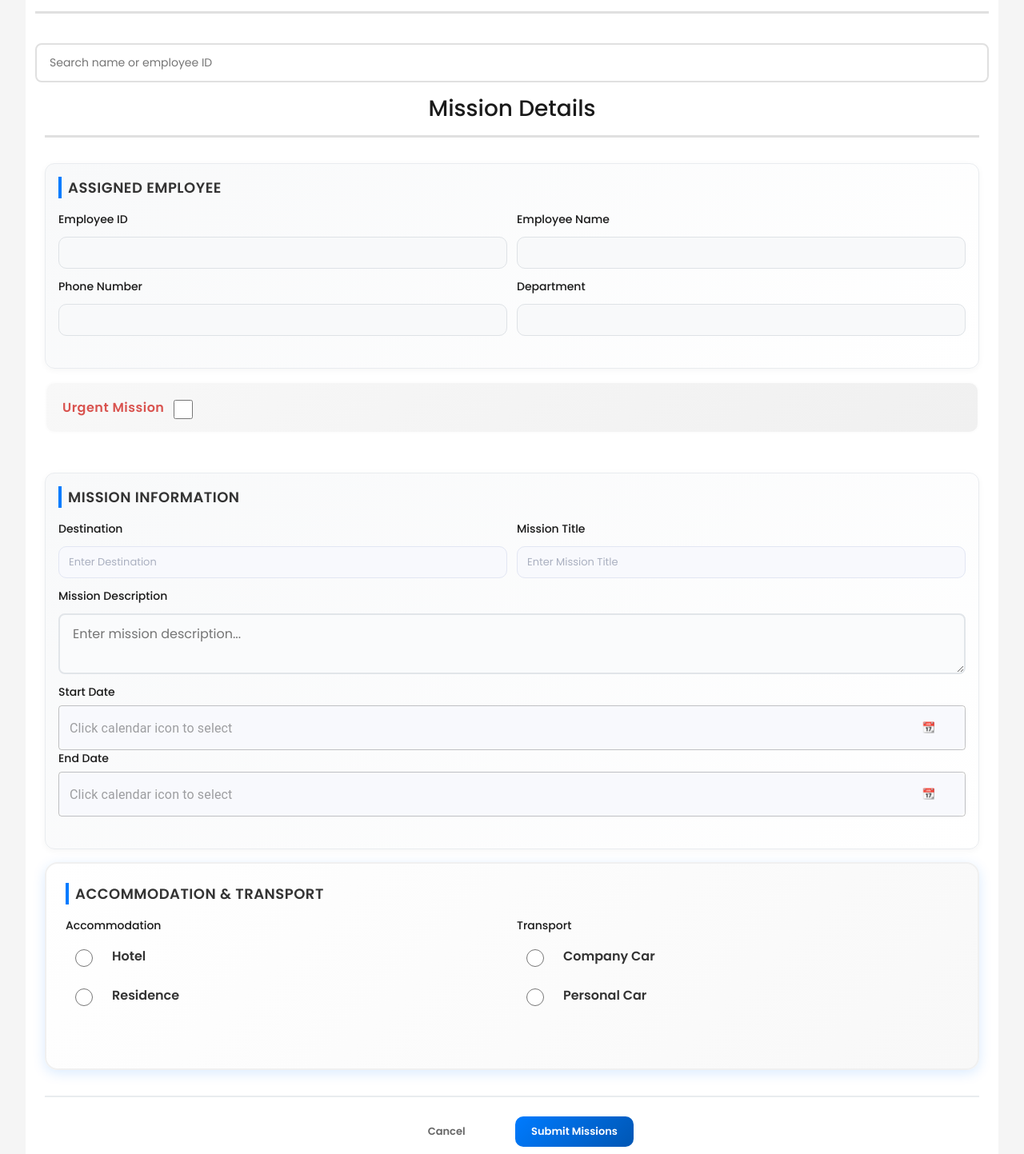
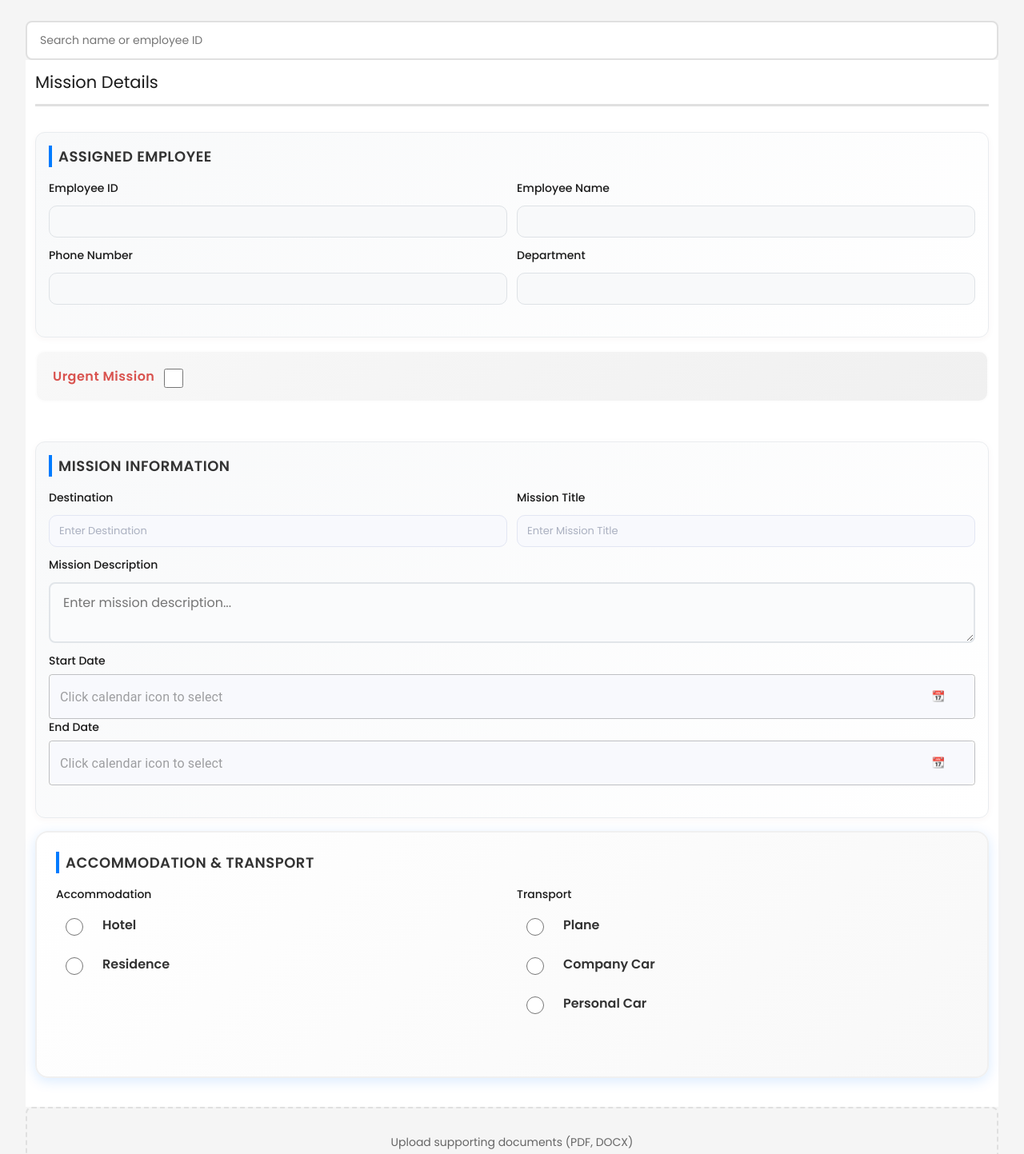
Before and after one commit to Sarahhamzaoui/PFE, a React (Vite) app: page /create-mission-page in a window 1280 px wide. Shown: the part 259-1702 px from the top of the page at 80% size. Built offline with nearby package versions, Linux system fonts and the light colour scheme; the HTML template or start-up script is replaced by a standard one.

Commit message:
update create mission   , and some css

```diff
--- a/src/Styles/CreateMissionPage.css
+++ b/src/Styles/CreateMissionPage.css
@@ -114,7 +114,7 @@ h1 {
 
 .section-title {
     font-size: 16px;
-    font-weight: 600;
+    font-weight: 400;
     color: #1a1a1a;
     margin-bottom: 12px;
 }
--- a/src/Styles/Login.css
+++ b/src/Styles/Login.css
@@ -7,7 +7,6 @@
 }
 
 /* ===== PAGE WRAPPER ===== */
-/* Full screen centered layout with light blue background */
 .login-page {
   min-height: 100vh;
   display: flex;
@@ -19,7 +18,6 @@
 }
 
 /* ===== GLOW CIRCLES ===== */
-/* Blurred circles in background for depth effect */
 .glow-circle {
   position: absolute;
   border-radius: 50%;
@@ -27,7 +25,6 @@
   opacity: 0.35;
 }
 
-/* Top left — blue glow */
 .gc1 {
   width: 400px;
   height: 400px;
@@ -36,7 +33,6 @@
   left: -100px;
 }
 
-/* Bottom right — light blue glow */
 .gc2 {
   width: 300px;
   height: 300px;
@@ -46,30 +42,39 @@
 }
 
 /* ===== FORM WRAPPER ===== */
-/* No card — form floats directly on the background */
 .login-container {
-  width: 400px;
+  width: 460px;
   position: relative;
   z-index: 2;
   text-align: center;
+}
+
+.login-container img {
+  margin-bottom: 16px;
 }
 
 .login-container h2 {
   color: #1a3a5c;
   font-size: 28px;
   font-weight: 600;
-  margin: 10px 0 6px;
+  margin: 0 0 6px;
 }
 
-/* Subtitle under the title */
-.login-container p {
+.login-container > p {
   color: #8a9ab8;
   font-size: 14px;
-  margin: 0 0 32px;
+  margin: 0 0 24px;
+}
+
+/* ===== FORM CARD ===== */
+form {
+  background: #d0e8ff;
+  border-radius: 20px;
+  padding: 32px;
+  box-shadow: 0 8px 24px rgba(0, 120, 255, 0.1);
 }
 
 /* ===== INPUT FIELDS ===== */
-/* Underline style inputs — no box border */
 .input-group {
   margin-bottom: 24px;
   text-align: left;
@@ -94,15 +99,25 @@
   color: #1a3a5c;
   font-size: 15px;
   outline: none;
+  -webkit-background-clip: text;
+  background-clip: text;
 }
 
-/* Highlight underline on focus */
 .input-group:focus-within {
   border-bottom-color: #0099ff;
 }
 
 .input-group input::placeholder {
   color: #b0cfe8;
+}
+
+/* ===== AUTOFILL OVERRIDE ===== */
+.input-group input:-webkit-autofill,
+.input-group input:-webkit-autofill:hover,
+.input-group input:-webkit-autofill:focus {
+  -webkit-box-shadow: 0 0 0px 1000px #d0e8ff inset;
+  -webkit-text-fill-color: #1a3a5c;
+  transition: background-color 5000s ease-in-out 0s;
 }
 
 /* ===== REMEMBER ME ROW ===== */
@@ -125,7 +140,6 @@
 }
 
 /* ===== LOGIN BUTTON ===== */
-/* Pill shaped gradient button */
 .login-btn {
   width: 100%;
   padding: 14px;
@@ -169,7 +183,6 @@
 }
 
 /* ===== SUCCESS MESSAGE ===== */
-/* Shown after successful login */
 .message {
   color: #0077cc;
   font-size: 14px;
--- a/src/Styles/MissionDeatilsForm.css
+++ b/src/Styles/MissionDeatilsForm.css
@@ -12,11 +12,11 @@ form {
 
 /* Section titles */
 .section-title {
-  font-size: 28px;
-  font-weight: 500;
+  font-size: 21px;
+  font-weight: 400;
   color: #1a1a1a;
   margin-bottom: 32px;
-  text-align: center;
+  text-align: left;
   padding-bottom: 12px;
   border-bottom: 3px solid #e0e0e0;
 }
@@ -104,7 +104,7 @@ label {
   border-radius: 12px;
   padding: 16px;
   margin-bottom: 16px;
-  box-shadow: 0 2px 8px rgba(0, 0, 0, 0.04);
+  box-shadow: 0 2px 8px rgba(139, 43, 43, 0.04);
 }
 
 .accommodation-transport-section {
--- a/src/Styles/createMission.css
+++ b/src/Styles/createMission.css
@@ -103,7 +103,7 @@ body {
 }
 
 h1 {
-    font-size: 24px;
+    font-size: 20px;
     font-weight: 600;
     color: #1a1a1a;
 }
@@ -117,6 +117,7 @@ h1 {
     font-weight: 600;
     color: #1a1a1a;
     margin-bottom: 12px;
+    text-align: left;
 }
 
 /* Employee Selection */
--- a/src/components/EmployeeSelection.jsx
+++ b/src/components/EmployeeSelection.jsx
@@ -1,4 +1,5 @@
 import React, { useState } from 'react';
+import '../Styles/createMission.css';
 
 // Mock employee data — replace with real API call later
 export const MOCK_EMPLOYEES = [
--- a/src/components/MissionDetailsForm.jsx
+++ b/src/components/MissionDetailsForm.jsx
@@ -1,13 +1,12 @@
 import React, { useState, useEffect } from 'react';
 import MissionCalendar from './MissionCalendar';
 import '../Styles/MissionDeatilsForm.css';
-
 
 function MissionDetailsForm({ selectedEmployee, onFormDataChange }) {
   const [formData, setFormData] = useState({
     employeeId: '',
     employeeName: '',
-    phoneNumber:'',
+    phoneNumber: '',
     employeeDepartment: '',
     destination: '',
     missionTitle: '',
@@ -19,14 +18,11 @@ function MissionDetailsForm({ selectedEmployee, onFormDataChange }) {
     needsDriver: false
   });
 
-
   const [accommodation, setAccommodation] = useState('');
   const [transport, setTransport] = useState('');
   const [needsDriver, setNeedsDriver] = useState(false);
   const [missionurgent, setmissionurgent] = useState(false);
 
-
-  // auto fill
   useEffect(() => {
     if (selectedEmployee) {
       setFormData(prev => ({
@@ -34,7 +30,7 @@ function MissionDetailsForm({ selectedEmployee, onFormDataChange }) {
         employeeId: selectedEmployee.employeeId,
         employeeName: selectedEmployee.name,
         employeeDepartment: selectedEmployee.department,
-        phoneNumber:selectedEmployee.phoneNumber
+        phoneNumber: selectedEmployee.phoneNumber
       }));
     } else {
       setFormData(prev => ({
@@ -42,29 +38,21 @@ function MissionDetailsForm({ selectedEmployee, onFormDataChange }) {
         employeeId: '',
         employeeName: '',
         employeeDepartment: '',
-        phoneNumber:''
+        phoneNumber: ''
       }));
     }
   }, [selectedEmployee]);
 
-
   const handleInputChange = (e) => {
     const { name, value, type, checked } = e.target;
-  const newValue = type === 'checkbox' ? checked : value;
-
-
     setFormData(prev => ({
       ...prev,
-    [name]: newValue
+      [name]: type === 'checkbox' ? checked : value
     }));
   };
 
-
-//  handleSubmit function with sync logic for separate states
   const handleSubmit = (e) => {
     e.preventDefault();
-
-  // Sync separate states (accommodation, transport, needsDriver, missionurgent) into formData
     const finalData = {
       ...formData,
       accommodation,
@@ -72,17 +60,14 @@ const handleSubmit = (e) => {
       needsDriver,
       missionurgent
     };
-
     onFormDataChange?.(finalData);
-  // Or call an API
   };
-
 
   const HandleCancel = () => {
     setFormData({
       employeeId: '',
       employeeName: '',
-      phoneNumber:'',
+      phoneNumber: '',
       employeeDepartment: '',
       destination: '',
       missionTitle: '',
@@ -96,15 +81,11 @@ const handleSubmit = (e) => {
     setAccommodation('');
     setTransport('');
     setNeedsDriver(false);
-
-
   };
-
 
   return (
     <form onSubmit={handleSubmit}>
       <div className="section-title">Mission Details</div>
-
 
       {/* EMPLOYEE INFO */}
       <div className="employee-info-section">
@@ -112,211 +93,128 @@ const handleSubmit = (e) => {
         <div className="form-row">
           <div className="form-group">
             <label>Employee ID</label>
-            <input
-              type="text"
-              name="employeeId"
-              className="form-input readonly"
-              value={formData.employeeId}
-              readOnly
-            />
+            <input type="text" name="employeeId" className="form-input readonly"
+              value={formData.employeeId} readOnly />
           </div>
-
-
           <div className="form-group">
             <label>Employee Name</label>
-            <input
-              type="text"
-              name="employeeName"
-              className="form-input readonly"
-              value={formData.employeeName}
-              readOnly
-            />
+            <input type="text" name="employeeName" className="form-input readonly"
+              value={formData.employeeName} readOnly />
           </div>
-
-
-          <div className='form-group'>
-            <label> Phone Number</label>
-            <input
-            type='tel'
-            name='phoneNumber'
-            className='form-input readonly'
-            value={formData.phoneNumber}
-            readOnly
-            />
+          <div className="form-group">
+            <label>Phone Number</label>
+            <input type="tel" name="phoneNumber" className="form-input readonly"
+              value={formData.phoneNumber} readOnly />
           </div>
-
-
           <div className="form-group">
             <label>Department</label>
-            <input
-              type="text"
-              name="employeeDepartment"
-              className="form-input readonly"
-              value={formData.employeeDepartment}
-              readOnly
-            />
+            <input type="text" name="employeeDepartment" className="form-input readonly"
+              value={formData.employeeDepartment} readOnly />
           </div>
         </div>
       </div>
 
-
-      {/* MISSION INFO */}
+      {/* URGENT */}
       <div className="checkbox-group urgent-mission" style={{ marginTop: '8px' }}>
         <label className="checkbox-label">
           Urgent Mission
-                  <input
-                    type="checkbox"
-                    checked={missionurgent}
-                    onChange={(e) => setmissionurgent(e.target.checked)}
-                  />
+          <input type="checkbox" checked={missionurgent}
+            onChange={(e) => setmissionurgent(e.target.checked)} />
         </label>
-              </div> <br></br>
+      </div>
+      <br />
+
+      {/* MISSION INFO */}
       <div className="mission-info-section">
         <div className="section-subtitle">Mission Information</div>
         <div className="form-row">
           <div className="form-group">
             <label>Destination</label>
-            <input
-              type="text"
-              name="destination"
-              className="form-input"
-              placeholder="Enter Destination"
-              value={formData.destination}
-              onChange={handleInputChange}
-            />
+            <input type="text" name="destination" className="form-input"
+              placeholder="Enter Destination" value={formData.destination}
+              onChange={handleInputChange} />
           </div>
-
-
           <div className="form-group">
             <label>Mission Title</label>
-            <input
-              type="text"
-              name="missionTitle"
-              className="form-input"
-              placeholder="Enter Mission Title"
-              value={formData.missionTitle}
-              onChange={handleInputChange}
-            />
+            <input type="text" name="missionTitle" className="form-input"
+              placeholder="Enter Mission Title" value={formData.missionTitle}
+              onChange={handleInputChange} />
           </div>
-
-
           <div className="form-group full-width">
             <label>Mission Description</label>
-            <textarea
-              name="missionDescription"
-              className="form-textarea"
-              placeholder="Enter mission description..."
-              value={formData.missionDescription}
-              onChange={handleInputChange}
-            />
+            <textarea name="missionDescription" className="form-textarea"
+              placeholder="Enter mission description..." value={formData.missionDescription}
+              onChange={handleInputChange} />
           </div>
-
-
           <div className="form-group full-width">
             <MissionCalendar
               startDate={formData.startDate}
               endDate={formData.endDate}
               onChange={(dates) => setFormData(prev => ({ ...prev, ...dates }))}
             />
+          </div>
+        </div>
+      </div>
 
-
+      {/* ACCOMMODATION & TRANSPORT */}
+      <div className="accommodation-transport-section">
+        <div className="section-subtitle">Accommodation & Transport</div>
+        <div className="form-row">
+          <div className="form-group">
+            <label>Accommodation</label>
+            <div className="checkbox-group">
+              <label className="checkbox-label">
+                <input type="radio" name="accommodation" value="hotel"
+                  checked={accommodation === 'hotel'}
+                  onChange={(e) => setAccommodation(e.target.value)} />
+                Hotel
+              </label>
+              <label className="checkbox-label">
+                <input type="radio" name="accommodation" value="residence"
+                  checked={accommodation === 'residence'}
+                  onChange={(e) => setAccommodation(e.target.value)} />
+                Residence
+              </label>
+            </div>
+          </div>
+          <div className="form-group">
+            <label>Transport</label>
+            <div className="checkbox-group">
+              <label className="checkbox-label">
+                <input type="radio" name="transport" value="Plane"
+                  checked={transport === 'Plane'}
+                  onChange={(e) => { setTransport(e.target.value); setNeedsDriver(false); }} />
+                Plane
+              </label>
+              <label className="checkbox-label">
+                <input type="radio" name="transport" value="company"
+                  checked={transport === 'company'}
+                  onChange={(e) => { setTransport(e.target.value); setNeedsDriver(false); }} />
+                Company Car
+              </label>
+              <label className="checkbox-label">
+                <input type="radio" name="transport" value="personal"
+                  checked={transport === 'personal'}
+                  onChange={(e) => { setTransport(e.target.value); setNeedsDriver(false); }} />
+                Personal Car
+              </label>
+            </div>
+            {transport === 'company' && (
+              <div className="checkbox-group" style={{ marginTop: '8px' }}>
+                <label className="checkbox-label">
+                  <input type="checkbox" checked={needsDriver}
+                    onChange={(e) => setNeedsDriver(e.target.checked)} />
+                  Needs a Driver
+                </label>
+              </div>
+            )}
           </div>
         </div>
       </div>
 
 
-      {/* ACCOMMODATION & TRANSPORT */}
-      <div className="accommodation-transport-section">
-        <div className="section-subtitle">Accommodation & Transport</div>
-        <div className="form-row">
-
-
-          {/* ACCOMMODATION */}
-          <div className="form-group">
-            <label>Accommodation</label>
-            <div className="checkbox-group">
-              <label className="checkbox-label">
-                <input
-                  type="radio"
-                  name="accommodation"
-                  value="hotel"
-                  checked={accommodation === 'hotel'}
-                  onChange={(e) => setAccommodation(e.target.value)}
-                />
-                Hotel
-              </label>
-              <label className="checkbox-label">
-                <input
-                  type="radio"
-                  name="accommodation"
-                  value="residence"
-                  checked={accommodation === 'residence'}
-                  onChange={(e) => setAccommodation(e.target.value)}
-                />
-                Residence
-              </label>
-            </div>
-          </div>
-
-
-          {/* TRANSPORT */}
-          <div className="form-group">
-            <label>Transport</label>
-            <div className="checkbox-group">
-              <label className="checkbox-label">
-                <input
-                  type="radio"
-                  name="transport"
-                  value="company"
-                  checked={transport === 'company'}
-                  onChange={(e) => { setTransport(e.target.value); setNeedsDriver(false); }}
-                />
-                Company Car
-              </label>
-              <label className="checkbox-label">
-                <input
-                  type="radio"
-                  name="transport"
-                  value="personal"
-                  checked={transport === 'personal'}
-                  onChange={(e) => { setTransport(e.target.value); setNeedsDriver(false); }}
-                />
-                Personal Car
-              </label>
-            </div>
-
-
-            {transport === 'company' && (
-              <div className="checkbox-group" style={{ marginTop: '8px' }}>
-                <label className="checkbox-label">
-                  <input
-                    type="checkbox"
-                    checked={needsDriver}
-                    onChange={(e) => setNeedsDriver(e.target.checked)}
-                  />
-                  Needs a Driver
-                </label>
-              </div>
-            )}
-          </div>
-
-
-        </div>
-      </div>
-
-
-      {/* BUTTONS */}
-      <div className='btn-group'>
-        <button type='button' className='btn btn-cancel' onClick={HandleCancel}>
-          Cancel
-        </button>
-        <button type='submit' className='btn btn-submit'>
-          Submit Missions
-        </button>
-      </div>
     </form>
   );
 }
 
-
 export default MissionDetailsForm;
--- a/src/pages/CreateMissionPage.jsx
+++ b/src/pages/CreateMissionPage.jsx
@@ -8,28 +8,40 @@ import MissionCalendar from '../components/MissionCalendar';
 function CreateMissionPage() {
   const [selectedEmployee, setSelectedEmployee] = useState(null);
 
-  const handleSubmit = (e) => {
-    e.preventDefault();
-    console.log('SUBMIT FORM:', selectedEmployee, 'Mission Data: ', {
-      employeeId: selectedEmployee?.employeeId,
-      employeeName: selectedEmployee?.name,
-      department: selectedEmployee?.department
-    });
+  const handleSubmit = (data) => {
+    console.log('SUBMIT FORM:' , data);
+  };
+  const handleCancel = () => {
+    setSelectedEmployee(null);
   };
 
   return (
-    <form onSubmit={handleSubmit} className="form-container">
+    <div  className="form-container">
       <div className="header">
 
         <h1>Create Mission</h1>
       </div>
 
       <EmployeeSelection onEmployeeSelect={setSelectedEmployee} />
-      <MissionDetailsForm selectedEmployee={selectedEmployee} />
+
+      <MissionDetailsForm
+      selectedEmployee={selectedEmployee}
+      onFormDataChange={handleSubmit}
+       />
       <AttachmentsDropzone />
 
+       {/* BUTTONS */}
+      <div className="btn-group">
+        <button type="button" className="btn btn-cancel" onClick={handleCancel}>
+          Cancel
+        </button>
+        <button type="submit" className="btn btn-submit" form='mission-form'>  {/*the form="mission-form" to triggers the form in MissionDetailsForm */}
+          Submit Mission
+        </button>
+      </div>
 
-    </form>
+
+    </div>
   );
 }
 
```
Lines whose indentation alone changed are shown as unchanged.
